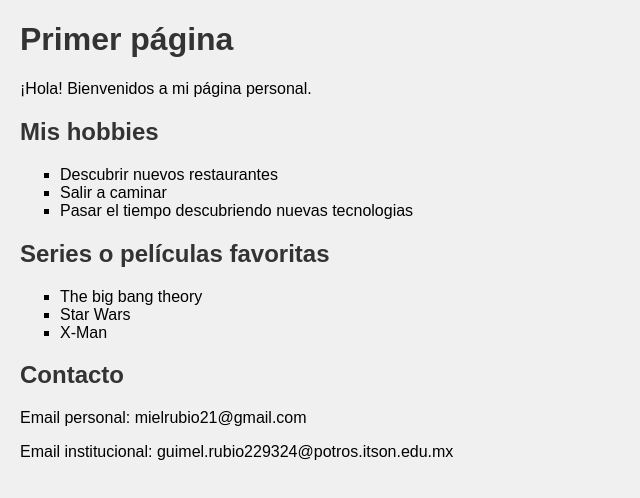
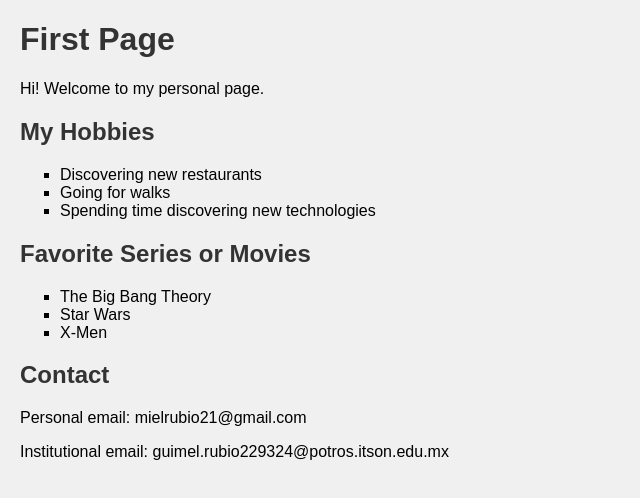
Before and after one commit to NaelyRubio/LandingRubioNaely, a plain HTML site: page index.HTML in a window 1280 px wide. Shown: the whole page, without its empty margins (0-640 px from the left). Drawn offline with Linux system fonts and the light colour scheme.

Commit message:
Traducción al inglés

```diff
--- a/index.HTML
+++ b/index.HTML
@@ -1,31 +1,31 @@
 <!DOCTYPE html>
-<html lang="es">
+<html lang="en">
 <head>
     <link rel="stylesheet" href="styles.css">
     <meta charset="UTF-8">
     <meta name="viewport" content="width=device-width, initial-scale=1.0">
-    <title>Mi Landing Page</title>
+    <title>My Landing Page</title>
 </head>
 <body>
-    <h1>Primer página</h1>
-    <p>¡Hola! Bienvenidos a mi página personal.</p>
+    <h1>First Page</h1>
+    <p>Hi! Welcome to my personal page.</p>
 
-    <h2>Mis hobbies</h2>
+    <h2>My Hobbies</h2>
     <ul>
-        <li>Descubrir nuevos restaurantes</li>
-        <li>Salir a caminar</li>
-        <li>Pasar el tiempo descubriendo nuevas tecnologias</li>
+        <li>Discovering new restaurants</li>
+        <li>Going for walks</li>
+        <li>Spending time discovering new technologies</li>
     </ul>
 
-    <h2>Series o películas favoritas</h2>
+    <h2>Favorite Series or Movies</h2>
     <ul>
-        <li>The big bang theory</li>
+        <li>The Big Bang Theory</li>
         <li>Star Wars</li>
-        <li>X-Man</li>
+        <li>X-Men</li>
     </ul>
 
-    <h2>Contacto</h2>
-    <p>Email personal: mielrubio21@gmail.com</p>
-    <p>Email institucional: guimel.rubio229324@potros.itson.edu.mx</p>
+    <h2>Contact</h2>
+    <p>Personal email: mielrubio21@gmail.com</p>
+    <p>Institutional email: guimel.rubio229324@potros.itson.edu.mx</p>
 </body>
 </html>
```
